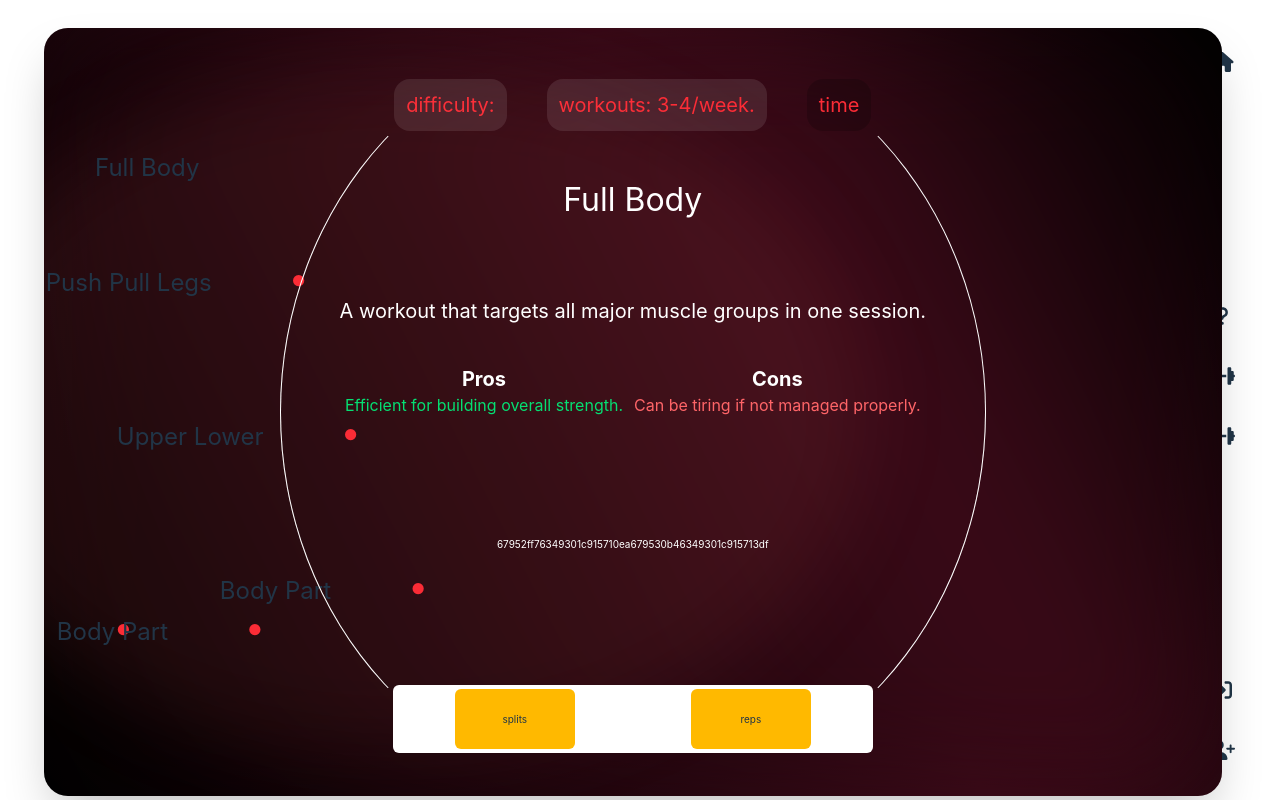
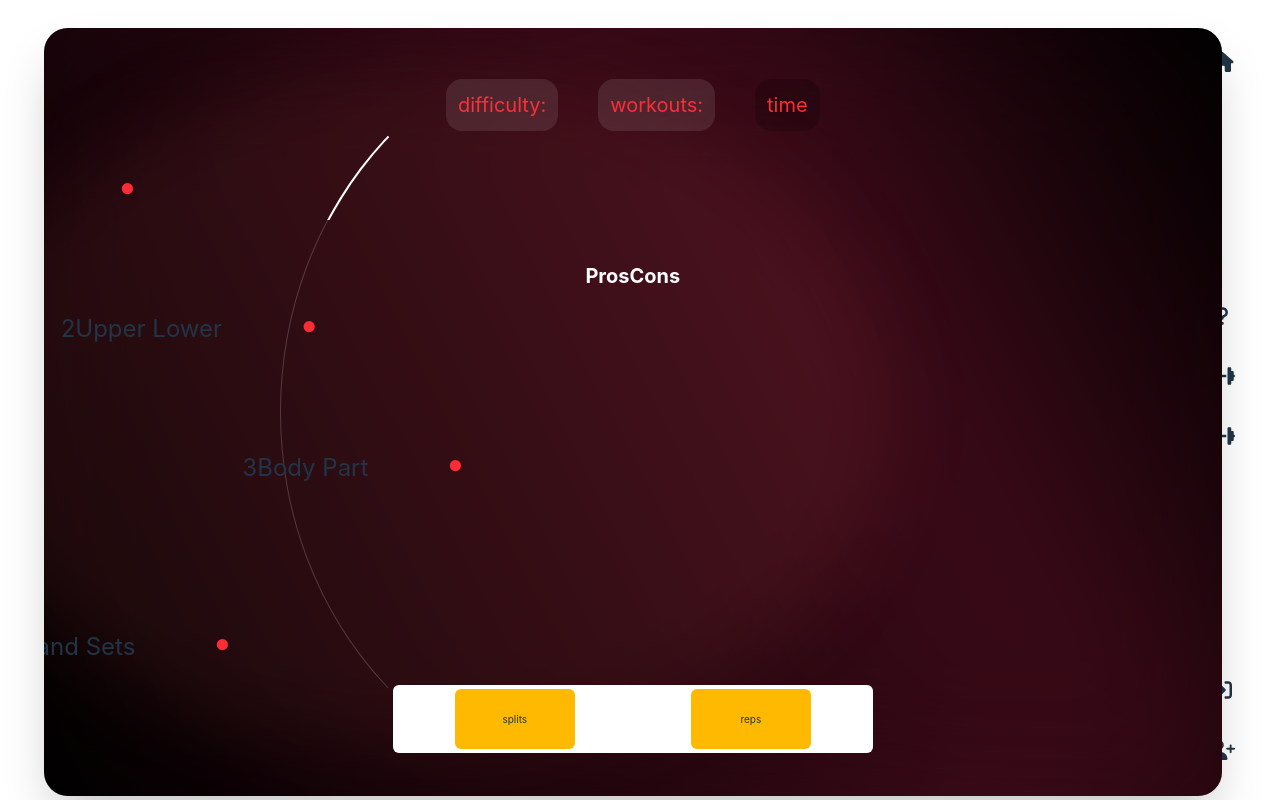
Before and after one commit to FilipGieryk/body-app, a React (Vite) app in the folder frontend/: page /help in a window 1280 px wide. Built offline with nearby package versions, Linux system fonts and the light colour scheme; no server answers.

Commit message:
add static info and start restrucurizing animation fucntions

```diff
--- a/frontend/src/pages/help/Help.jsx
+++ b/frontend/src/pages/help/Help.jsx
@@ -49,27 +49,98 @@ const Help = () => {
       workouts: "Depends on goals.",
     },
   };
-  const [selectedSplit, setSelectedSplit] = useState(splitsInfo["fullBody"]);
-  const [clipStage, setClipStage] = useState("top");
+  const repsInfo = {
+    gneralFitnes: {
+      name: "General Fitness",
+      info: "a",
+      pros: "a",
+      cons: "a",
+    },
+    endurance: {
+      name: "Endurance",
+      info: "a",
+      pros: "a",
+      cons: "a",
+    },
+    hypertrophy: {
+      name: "Hypertrophy",
+      info: "a",
+      pros: "a",
+      cons: "a",
+    },
+    muscleStrength: {
+      name: "Muscle Strength",
+      info: "a",
+      pros: "a",
+      cons: "a",
+    },
+    powerSingleRep: {
+      name: "Power: Single Rep",
+      info: "a",
+      pros: "a",
+      cons: "a",
+    },
+    powerMultiReps: {
+      name: "Power: Multi Reps",
+      info: "a",
+      pros: "a",
+      cons: "a",
+    },
+  };
+  // category
+  const clipPathCategory = {
+    left: "inset(0 50% 0 0)",
+    right: "inset(0 0 0 50%)",
+    translateLeft: "-20%",
+    translateRight: "20%",
+  };
+  const moveX = {
+    left: "translateX(-20%)",
+    right: "translateX(20%)",
+  };
+  const [selectCategory, setSelectCategory] = useState("left");
+  // section
   const clipPaths = {
-    leftTop: "polygon(0% 0%, 50% 0%, 50% 25%, 0% 25%)",
-    leftTopMiddle: "polygon(0% 25%, 50% 25%, 43% 50%, 0% 43%)",
-    leftBottomMiddle: "polygon(0% 43%, 50% 50%, 50% 63%, 0% 63%)",
-    leftBottom: "polygon(0% 66%, 20% 66%, 20% 100%, 0% 100%)",
-    rightBottom: "polygon(50% 50%, 100% 50%, 100% 75%, 50% 75%)",
-    rightTop: "polygon(50% 75%, 100% 75%, 100% 100%, 50% 100%)",
+    left: {
+      first: "polygon(0% 0%, 50% 0%, 25% 25%, 0% 25%)",
+      second: "polygon(0% 25%, 50% 25%, 43% 50%, 0% 43%)",
+      third: "polygon(0% 43%, 50% 50%, 50% 63%, 0% 63%)",
+      fourth: "polygon(0% 66%, 20% 66%, 20% 100%, 0% 100%)",
+    },
+    right: {
+      first: "polygon(50% 50%, 100% 50%, 100% 75%, 50% 75%)",
+      second: "polygon(50% 75%, 100% 75%, 100% 100%, 50% 100%)",
+    },
   };
-  const {
-    data: workouts,
-    error,
-    isLoading,
-  } = useHelpWorkouts(selectedSplit.example);
+
+  const [selectSection, setSelectSection] = useState("first");
+
+  const [selectedSplit, setSelectedSplit] = useState(splitsInfo);
+  const [clipStage, setClipStage] = useState("leftTop");
+
+  const [animateCircles, setAnimateCircles] = useState(false);
+
+  // const {
+  //   data: workouts,
+  //   error,
+  //   isLoading,
+  // } = useHelpWorkouts(selectedSplit.example);
   const handleSplitClick = (split, pos) => {
     setSelectedSplit(splitsInfo[split]);
     setClipStage(pos);
   };
+  console.log(selectCategory);
+
+  const handleChangeCategory = (category, pos) => {
+    setSelectCategory(category);
+    // setClipPathSide(category);
+    // setMoveX(pos);
+    // setAnimateCircles(true);
+    // setTimeout(() => setAnimateCircles(false), 500); // Reset after animation
+  };
   return (
     <div className="help-container relative after:absolute rounded-2xl [background-image:linear-gradient(243deg,_#000000_1%,_#3b0a18_40%,_#000000_100%)] after:[background-image:linear-gradient(243deg,_#000000_1%,_#3b0a18_31%,_#000000_100%)]  after:content-[''] after:bg-black after:w-full after:h-full after:blur-3xl after:z-10">
+      {/* // top */}
       <div className="[grid-area:top] flex gap-10 text-xl justify-between z-20">
         <p className="text-red-500 bg-white/10 rounded-2xl p-3">difficulty:</p>
         <p className="text-red-500 bg-white/10 rounded-2xl p-3">
@@ -77,7 +148,7 @@ const Help = () => {
         </p>
         <p className="text-red-500 bg-black/20 rounded-2xl p-3">time</p>
       </div>
-
+      {/* context */}
       <div className="[grid-area:text] z-100 text-white self-stretch">
         <h1 className="mb-20">{selectedSplit.name}</h1>
         <p className="text-xl mb-10">{selectedSplit.info}</p>
@@ -93,69 +164,67 @@ const Help = () => {
         </table>
         <p>{selectedSplit.example}</p>
       </div>
+      {/* footer */}
+      <div className="flex bg-white justify-around w-120 p-1 rounded-md [grid-area:footer] z-60">
+        <motion.button
+          className="bg-amber-400 rounded-md w-30 h-15 hover:bg-amber-300"
+          onClick={() => handleChangeCategory("left")}
+          animate={{
+            opacity: animateCircles ? 0.5 : 1,
+            y: animateCircles ? -10 : 0,
+          }}
+          transition={{ duration: 0.3, ease: "easeOut" }}
+        >
+          splits
+        </motion.button>
 
-      <div className="flex bg-white justify-around w-120 p-1 rounded-md   [grid-area:footer] z-60">
-        <button className="bg-amber-400 rounded-md w-30 h-15 hover:bg-amber-300">
-          splits
-        </button>
-        <button className="bg-amber-400 rounded-md w-30 h-15 hover:bg-amber-300">
+        <motion.button
+          className="bg-amber-400 rounded-md w-30 h-15 hover:bg-amber-300"
+          onClick={() => handleChangeCategory("right")}
+          animate={{
+            opacity: animateCircles ? 0.5 : 1,
+            y: animateCircles ? -10 : 0,
+          }}
+          transition={{ duration: 0.3, ease: "easeOut" }}
+        >
           reps
-        </button>
+        </motion.button>
       </div>
-      <div className="absolute w-[80%] h-[90%] bg-red-400/9 right-[30%]  blur-2xl rounded-[50%] z-50"></div>
-
-      {/* small opacity circle */}
-      <div className="absolute justify-around h-[100%] w-[60%] border-1 circle-radius left-[20%] align-middle clip-path-square-right opacity-20 z-30 "></div>
-      {/* high opacity circle */}
+      {/* light circle */}
+      <motion.div
+        className="absolute w-[80%] h-[90%] bg-red-400/9 right-[12%]  blur-2xl rounded-[50%] z-50"
+        animate={{ transform: moveX[selectCategory] }}
+        transition={{ duration: 0.5, ease: "easeInOut" }}
+      />
+      {/* low opacity circle */}
+      <motion.div
+        className="absolute justify-around h-[100%] w-[60%] border-1 circle-radius left-[20%] align-middle opacity-20 z-30 "
+        animate={{
+          clipPath: clipPathCategory[selectCategory],
+        }}
+        transition={{ duration: 0.5, ease: "easeInOut" }}
+      />
+      {/* high opacity circle*/}
       <div className="absolute justify-around h-[100%] w-[60%] left-[20%] z-50">
         <motion.div
-          className="absolute z-50 w-[100%] h-[100%] circle-radius border-1"
-          animate={{ clipPath: clipPaths[clipStage] }}
-          transition={{ duration: 0.5, ease: "easeInOut" }}
+          className="absolute h-[100%] w-[100%] circle-radius border-2 z-50"
+          animate={{ clipPath: clipPaths[selectCategory][selectSection] }}
         />
-
-        <button
-          className="relative left-[-19vw] top-[15%] text-2xl"
-          onClick={() => handleSplitClick("fullBody", "leftTop")}
-        >
-          {splitsInfo.fullBody.name}
-        </button>
-        <button
-          className="relative left-[-31vw] top-[30%] text-2xl"
-          onClick={() => handleSplitClick("pushPullLegs", "leftTopMiddle")}
-        >
-          {splitsInfo.pushPullLegs.name}
-          <span className="relative left-[6vw] text-4xl text-red-500">•</span>
-        </button>
-        <button
-          className="relative left-[-40vw] top-[50%] text-2xl"
-          onClick={() => handleSplitClick("upperLower", "leftBottomMiddle")}
-        >
-          {splitsInfo.upperLower.name}
-
-          <span className="relative left-[6vw] text-4xl text-red-500">•</span>
-        </button>
-        <button
-          className="relative left-[-45vw] top-[70%] text-2xl"
-          onClick={() => handleSplitClick("bodyPart", "leftBottom")}
-        >
-          {splitsInfo.bodyPart.name}
-          <span className="relative left-[6vw] text-4xl text-red-500">•</span>
-        </button>
-        <button
-          className="relative left-[-45vw] top-[70%] text-2xl"
-          onClick={() => handleSplitClick("bodyPart", "rightBottom")}
-        >
-          {splitsInfo.bodyPart.name}
-          <span className="relative left-[6vw] text-4xl text-red-500">•</span>
-        </button>
-        <button
-          className="relative left-[-45vw] top-[70%] text-2xl"
-          onClick={() => handleSplitClick("bodyPart", "rightTop")}
-        >
-          {splitsInfo.bodyPart.name}
-          <span className="relative left-[6vw] text-4xl text-red-500">•</span>
-        </button>
+        {Object.keys(splitsInfo).map((splitKey, index) => (
+          <motion.button
+            key={splitKey}
+            className="relative left-[-45vw] text-2xl hover:text-white"
+            // instead of 18 make smthing like 100/splitsInfo
+            style={{ top: `${18 * index}%` }}
+            onClick={() => handleChangeCategory()}
+            animate={{}}
+            transition={{ duration: 0.3, ease: "easeOut" }}
+          >
+            {index}
+            {splitsInfo[splitKey].name}
+            <span className="relative left-[6vw] text-4xl text-red-500">•</span>
+          </motion.button>
+        ))}
       </div>
     </div>
   );
```
